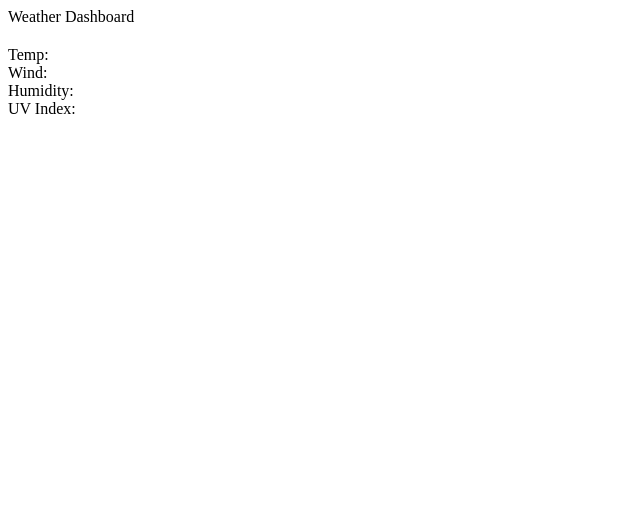
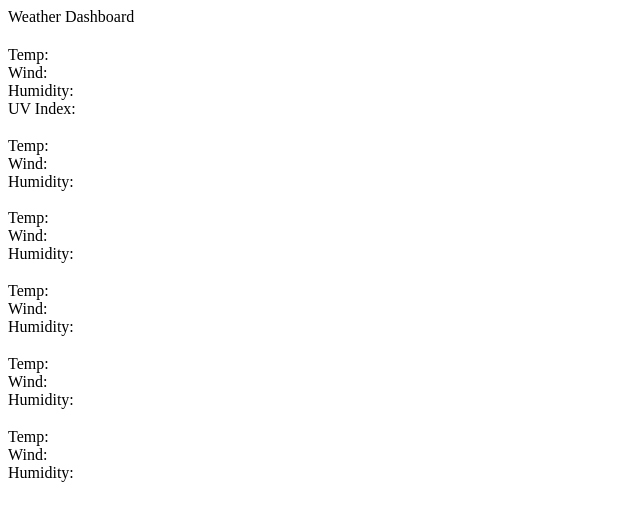
Before and after one commit to hollygparker/WeatherDashboard, a plain HTML site: page index.html in a window 1280 px wide. Shown: the whole page, without its empty margins (0-640 px from the left). Drawn offline with Linux system fonts and the light colour scheme.

Commit message:
add text to HTML

```diff
--- a/index.html
+++ b/index.html
@@ -11,7 +11,7 @@
     <div id="container">
         <div id="cities">
             <div id="search"></div>
-            <div id="preset">
+            <div id="history">
                 <div id="city0"></div>
                 <div id="city1"></div>
                 <div id="city2"></div>
@@ -33,33 +33,33 @@
             <div id="fiveDay">
                 <div id="day0">
                     <h3 id="date0"></h3>
-                    <div id="temp0"></div>
-                    <div id="wind0"></div>
-                    <div id="humidity0"></div>
+                    <div id="temp0">Temp:</div>
+                    <div id="wind0">Wind:</div>
+                    <div id="humidity0">Humidity:</div>
                 </div>
                 <div id="day1">
                     <h3 id="date1"></h3>
-                    <div id="temp1"></div>
-                    <div id="wind1"></div>
-                    <div id="humidity1"></div>
+                    <div id="temp1">Temp:</div>
+                    <div id="wind1">Wind:</div>
+                    <div id="humidity1">Humidity:</div>
                 </div>
                 <div id="day2">
                     <h3 id="date2"></h3>
-                    <div id="temp2"></div>
-                    <div id="wind2"></div>
-                    <div id="humidity2"></div>
+                    <div id="temp2">Temp:</div>
+                    <div id="wind2">Wind:</div>
+                    <div id="humidity2">Humidity:</div>
                 </div>
                 <div id="day3">
                     <h3 id="date3"></h3>
-                    <div id="temp3"></div>
-                    <div id="wind3"></div>
-                    <div id="humidity3"></div>
+                    <div id="temp3">Temp:</div>
+                    <div id="wind3">Wind:</div>
+                    <div id="humidity3">Humidity:</div>
                 </div>
                 <div id="day4">
                     <h3 id="date4"></h3>
-                    <div id="temp4"></div>
-                    <div id="wind4"></div>
-                    <div id="humidity4"></div>
+                    <div id="temp4">Temp:</div>
+                    <div id="wind4">Wind:</div>
+                    <div id="humidity4">Humidity:</div>
                 </div>
             </div>
         </div>
```
